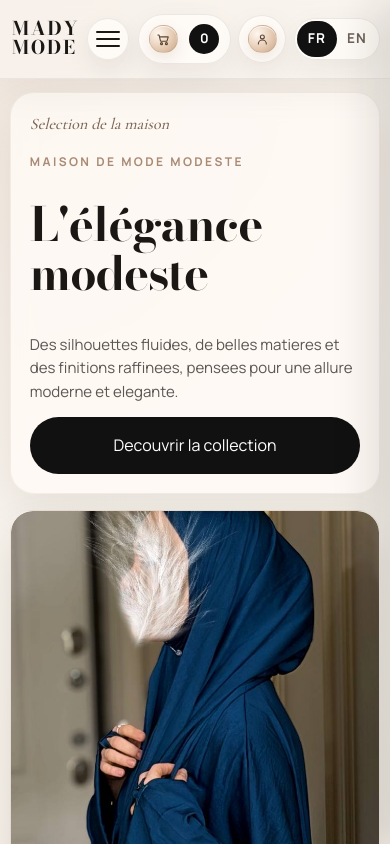
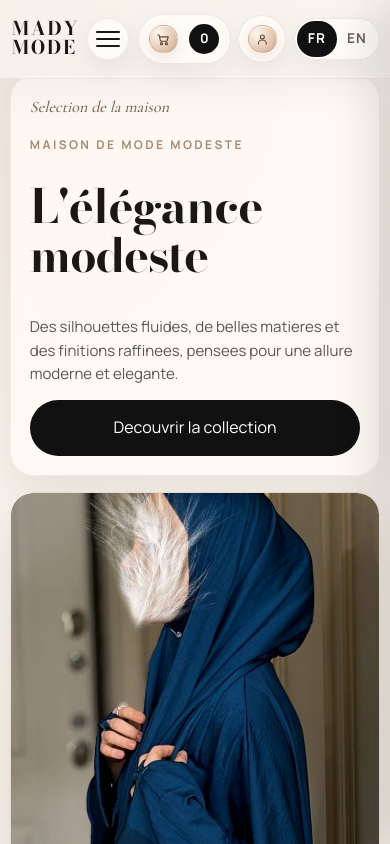
Before and after one commit to madinagaissoumova-bot/madyna, a Next.js app: page / in a window 390 px wide. Shown: the top 844 px of the page. Built offline with nearby package versions, Linux system fonts and the light colour scheme.

Commit message:
Tighten mobile page header spacing

```diff
--- a/app/globals.css
+++ b/app/globals.css
@@ -1687,11 +1687,11 @@ body::after {
   }
 
   .page-main {
-    padding-top: calc(var(--header-height) + 0.25rem);
+    padding-top: calc(var(--header-height) - 0.85rem);
   }
 
   .page-main > .section:first-child {
-    padding-top: 0.8rem;
+    padding-top: 0.2rem;
   }
 
   .hero-stats,
```
